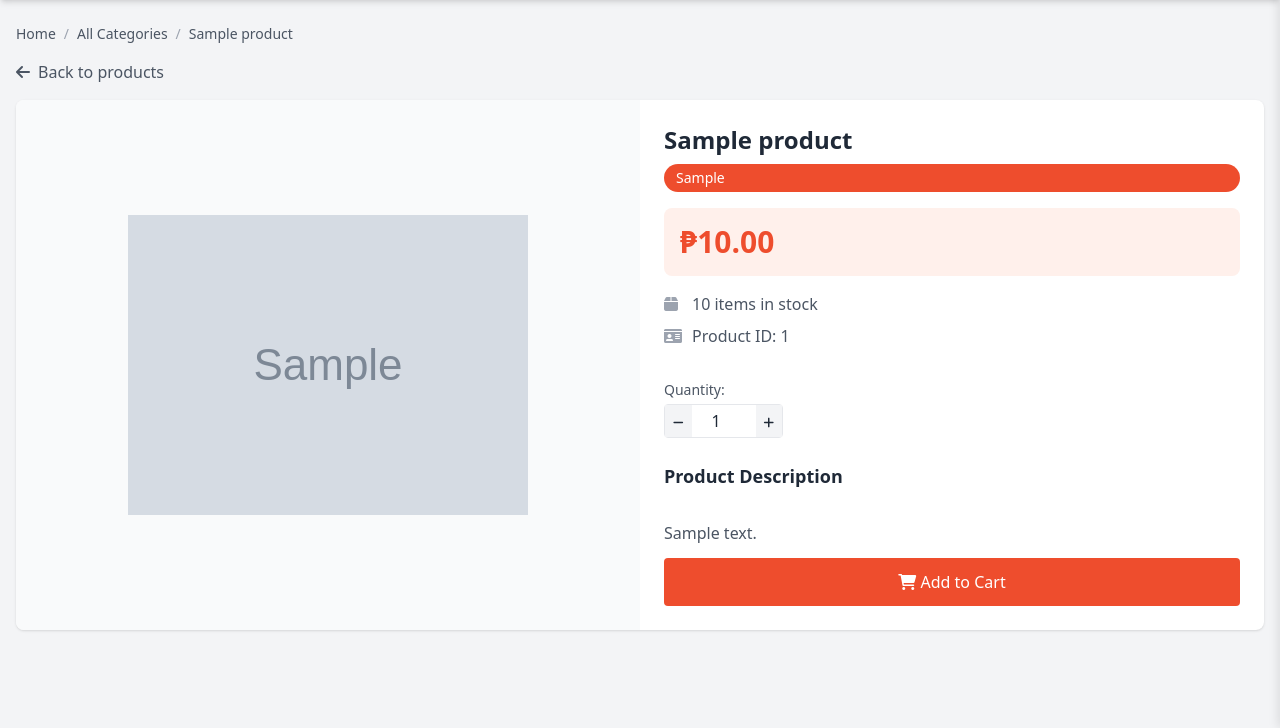
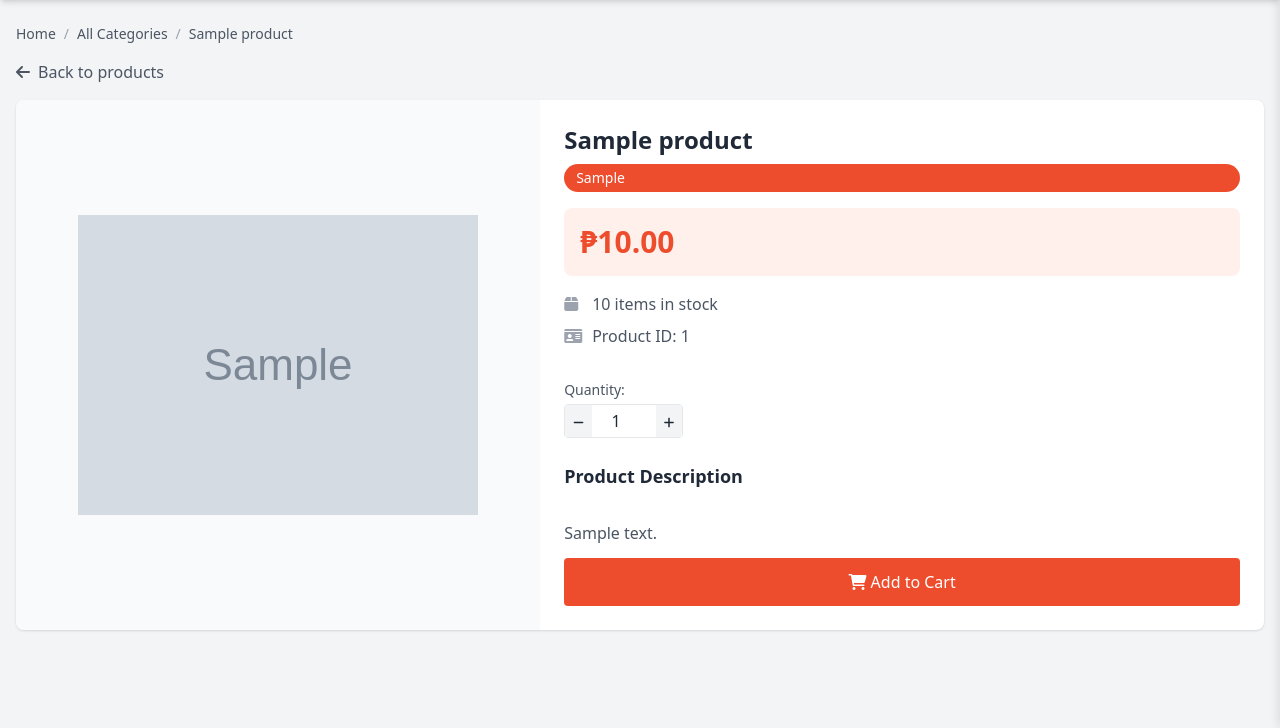
Before and after one commit to ZyrusAlvez/Web-System-Midterm, a PHP site: page /user/product_detail.php?id=1&category=all in a window 1280 px wide. Shown: the part 72-800 px from the top of the page. Run offline with PHP 8.4, Linux system fonts and the light colour scheme; tables that the repository leaves empty or names only in its code hold one stand-in row (values such as "Sample post"); grey boxes marked "Sample" are stand-in pictures; some libraries are stand-ins or nearby versions.

Commit message:
product_detail config

```diff
--- a/user/product_detail.php
+++ b/user/product_detail.php
@@ -440,8 +440,8 @@ if ($user_id !== null) {
 
     <!-- Product Detail -->
     <div class="bg-white rounded-lg overflow-hidden shadow flex flex-col md:flex-row">
-      <div class="flex-1 min-w-[300px] p-6 flex items-center justify-center bg-gray-50">
-        <img src="../<?php echo $product['image']; ?>" alt="<?php echo $product['name']; ?>" class="max-w-full max-h-[400px] object-contain">
+      <div class="flex-1 min-w-[300px] max-w-[42%] p-6 flex items-center justify-center bg-gray-50">
+        <img src="../<?php echo $product['image']; ?>" alt="<?php echo $product['name']; ?>" class="max-w-full max-h-full object-cover">
       </div>
 
       <div class="flex-1 p-6 flex flex-col">
```
Also changed, not shown: README.md.
